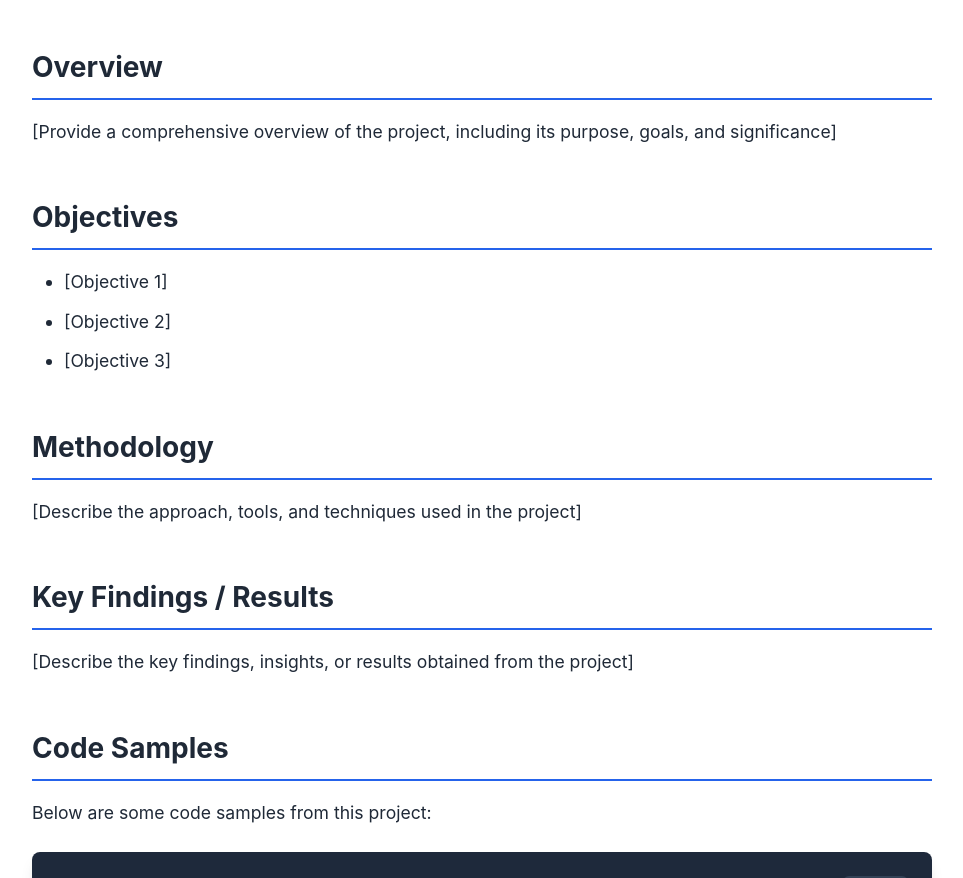
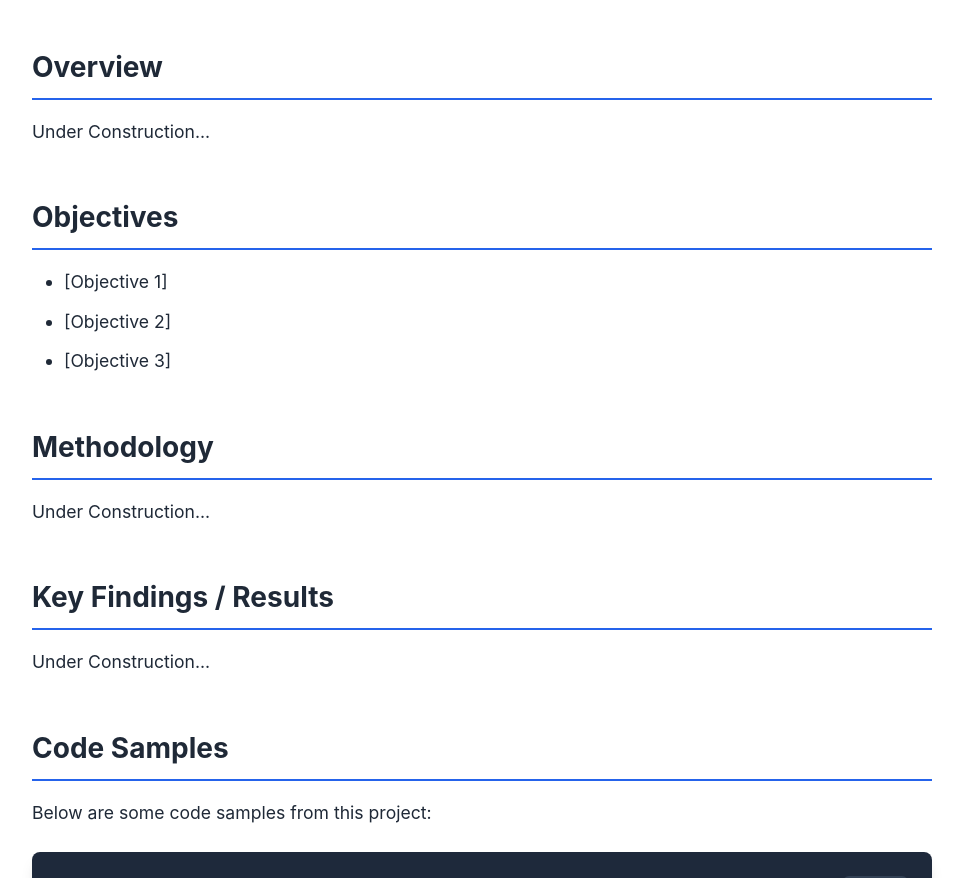
Before and after one commit to Legodwarf/steveportfolio, a plain HTML site: page project2.html in a window 1280 px wide. Shown: the part 289-1167 px from the top of the page, without its empty margins (158-1121 px from the left). Drawn offline with Linux system fonts and the light colour scheme.

Commit message:
Corrected links, proj 2&3 under construction

```diff
--- a/project2.html
+++ b/project2.html
@@ -36,7 +36,7 @@
                     <h2>Overview</h2>
                     <p>
                         <!-- Detailed project overview will go here -->
-                        [Provide a comprehensive overview of the project, including its purpose, goals, and significance]
+                        Under Construction...
                     </p>
                 </section>
 
@@ -55,7 +55,7 @@
                     <h2>Methodology</h2>
                     <p>
                         <!-- Methodology description will go here -->
-                        [Describe the approach, tools, and techniques used in the project]
+                        Under Construction...
                     </p>
                 </section>
 
@@ -64,7 +64,7 @@
                     <h2>Key Findings / Results</h2>
                     <p>
                         <!-- Results description will go here -->
-                        [Describe the key findings, insights, or results obtained from the project]
+                        Under Construction...
                     </p>
                 </section>
 
```
Also changed, not shown: index.html (+4 -4 lines).
